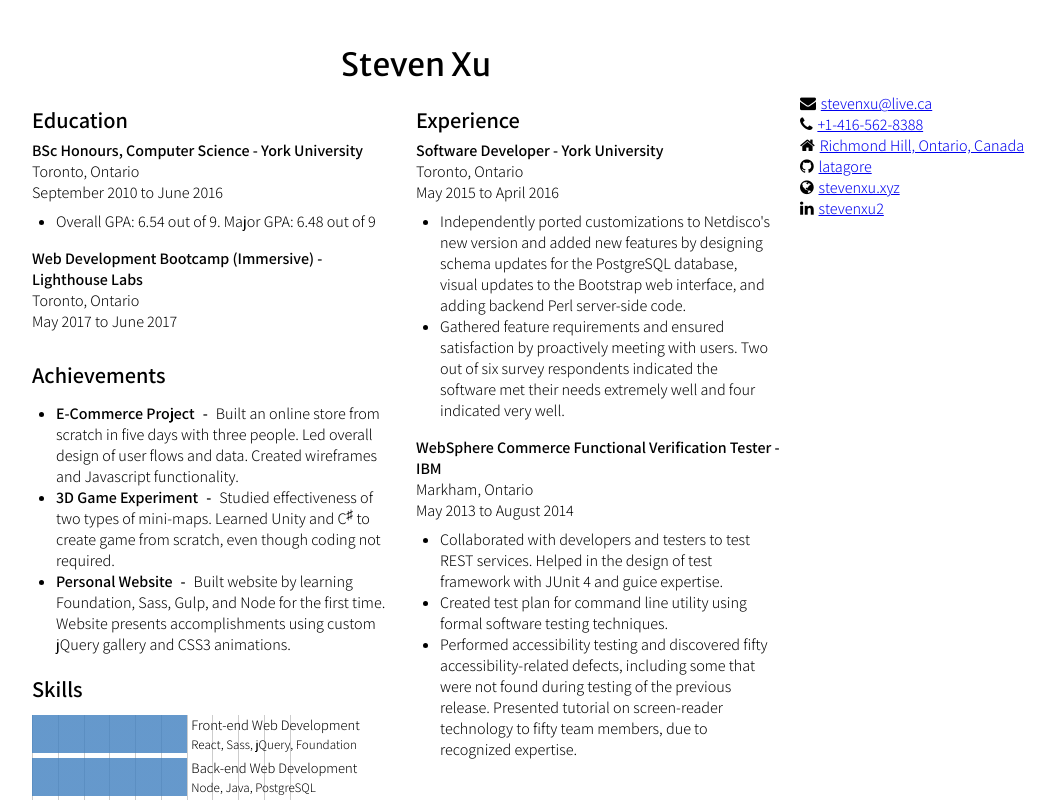
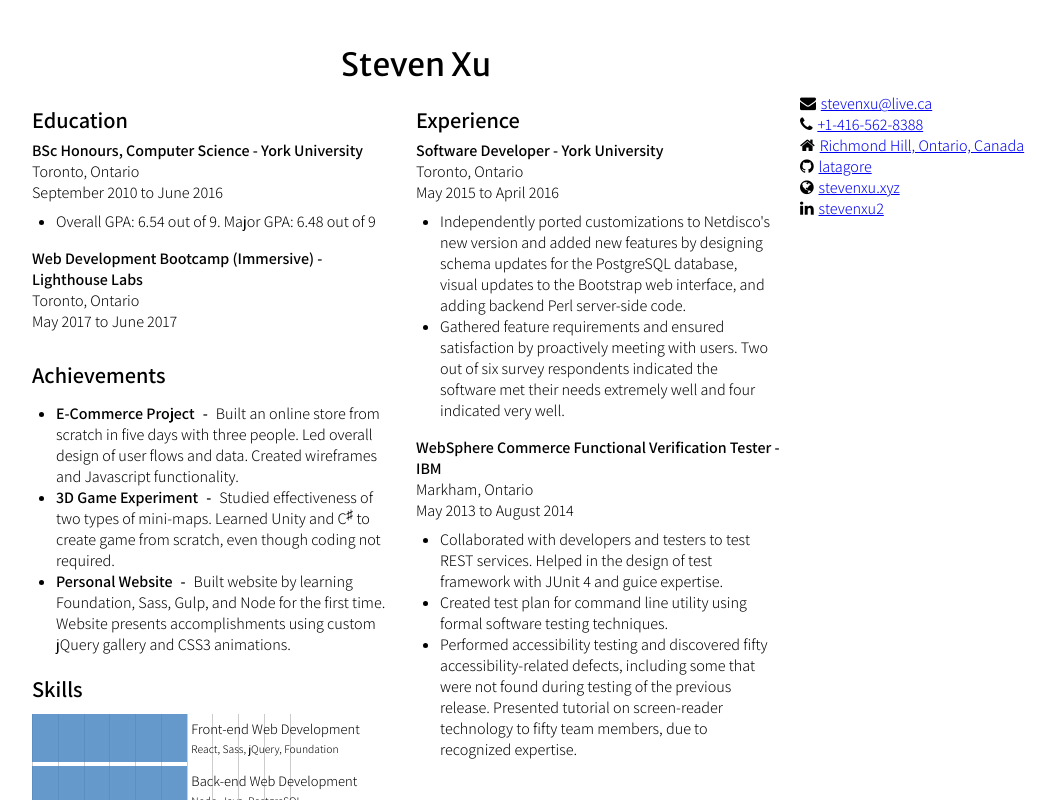
Before and after one commit to latagore/Resume, a React app: page / in a window 1280 px wide. Shown: the top 800 px of the page, without its empty margins (96-1150 px from the left). Built offline with nearby package versions, Linux system fonts and the light colour scheme.

Commit message:
wrap skill graph content

```diff
--- a/src/App.jsx
+++ b/src/App.jsx
@@ -83,8 +83,9 @@ const SkillGraph = ({skills}) => {
             (skill, key) => (
               <div key={key} className={`bar bar-${skill.strength * 10}`}>
                 <div className="bar-content">
-                  <div>{skill.name}</div>
-                  {skill.subskills && <div className="subskills">{skill.subskills.join(", ")}</div>}
+                  <span>{skill.name}</span>
+                  {skill.subskills && <br />}
+                  {skill.subskills && <span className="subskills">{skill.subskills.join(", ")}</span>}
                 </div>
               </div>
             )
--- a/styles/home.scss
+++ b/styles/home.scss
@@ -176,26 +176,25 @@ $bar-color: rgba(63, 127, 191, 0.8);
 
     font-size: 90%;
     .subskills {
-      font-size: 90%;
+      font-size: 80%;
+    }
+
+    .bar {
+      margin: 0.3em 0;
     }
 
     @for $i from 1 through 10 {
-      $width: percentage($i * $bar-width / 10);
+      $offset: percentage($i * $bar-width / 10);
+      $width: percentage(1 - ($i * $bar-width / 10));
+
       & .bar-#{$i}  {
-        background: linear-gradient(to right, $bar-color, $bar-color $width,  transparent $width,  transparent);
+
+        background: linear-gradient(to right, $bar-color, $bar-color $offset,  transparent $offset,  transparent);
         > .bar-content {
-          left: $width;
+          left: $offset;
           position: relative;
-          margin: 0.3rem;
-
-          > * {
-            display: inline;
-            &::after {
-              /* line break after first part;*/
-              content:"\a";
-              white-space: pre;
-            }
-          }
+          padding: 0.3rem;
+          width: $width;
         }
       }
     }
```
